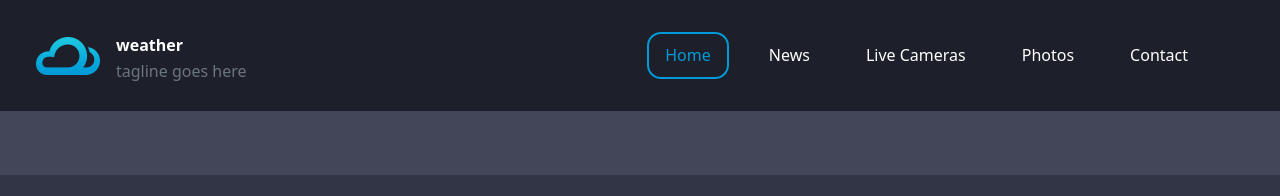
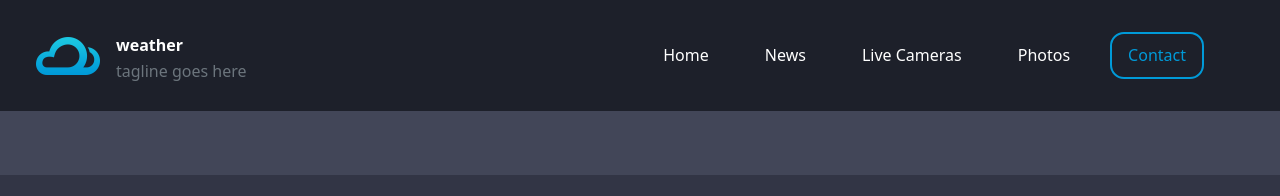
Before and after one commit to MohamedTarekBar/weather2, a plain HTML site: page pages/contact.html in a window 1280 px wide. Shown: the top 196 px of the page. Drawn offline with nearby package versions, Linux system fonts and the light colour scheme; files whose address does not match are found by name.

Commit message:
Update contact.html

```diff
--- a/pages/contact.html
+++ b/pages/contact.html
@@ -41,7 +41,7 @@
           >
             <li class="nav-item">
               <a
-                class="nav-link p-lg-2 active"
+                class="nav-link p-lg-2"
                 aria-current="page"
                 href="../index.html"
                 >Home</a
@@ -57,7 +57,7 @@
               <a class="nav-link p-lg-2" href="#">Photos</a>
             </li>
             <li class="nav-item">
-              <a class="nav-link p-lg-2" href="#">Contact</a>
+              <a class="nav-link active p-lg-2" href="#">Contact</a>
             </li>
           </ul>
         </div>
```
